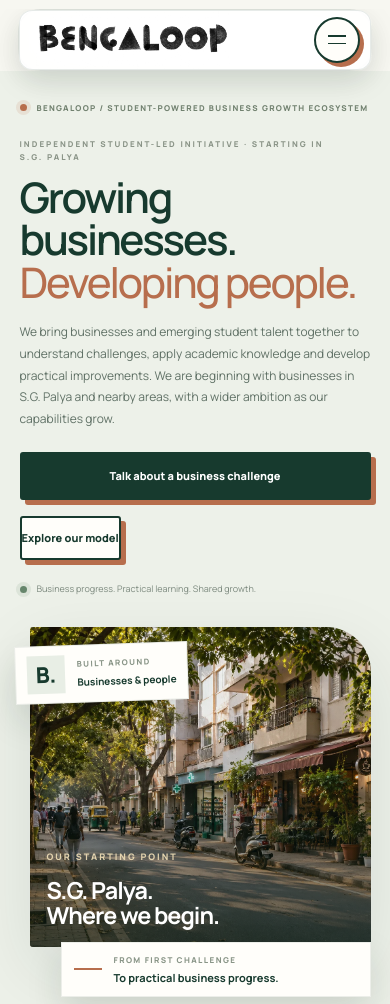
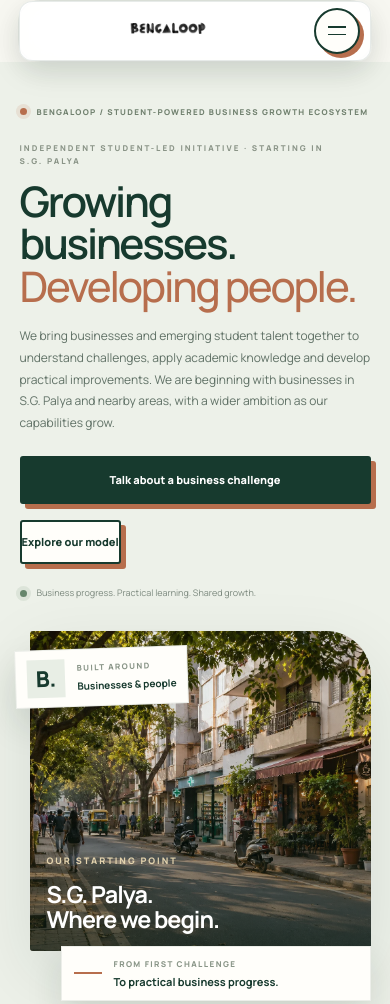
Before and after one commit to SUDDAGUNTEPALYA/sgpalya-website, a plain HTML site: page index.html in a window 390 px wide. Shown: the top 1004 px of the page. Drawn offline with Linux system fonts and the light colour scheme.

Commit message:
Scope floating navigation to homepage body

```diff
--- a/agency.css
+++ b/agency.css
@@ -519,17 +519,17 @@ body.agency-home.nav-open{overflow:visible!important}
 /* Homepage navigation refinement v2:
    Float the bar below the viewport edge, tighten the hero gap, and crop
    the transparent canvas around the approved primary logo without distortion. */
-body.agency-home:not(.experiment-page) .site-header{
+body.homepage .site-header{
   top:14px!important;
   margin:14px auto 0!important;
 }
-body.agency-home:not(.experiment-page) .site-header .brand{
+body.homepage .site-header .brand{
   position:relative;
   flex:1 1 auto;
   min-width:0;
   overflow:hidden;
 }
-body.agency-home:not(.experiment-page) .site-header .brand img{
+body.homepage .site-header .brand img{
   position:absolute;
   left:0;
   top:50%;
@@ -542,20 +542,20 @@ body.agency-home:not(.experiment-page) .site-header .brand img{
   object-position:center;
   transform:translateY(-50%);
 }
-body.agency-home:not(.experiment-page) .agency-hero{
+body.homepage .agency-hero{
   padding-top:clamp(26px,3vw,40px)!important;
 }
 @media(max-width:820px){
-  body.agency-home:not(.experiment-page) .site-header{top:10px!important;margin-top:10px!important}
-  body.agency-home:not(.experiment-page) .site-header .brand img{
+  body.homepage .site-header{top:10px!important;margin-top:10px!important}
+  body.homepage .site-header .brand img{
     width:clamp(190px,38vw,250px)!important;
   }
-  body.agency-home:not(.experiment-page) .agency-hero{padding-top:25px!important}
+  body.homepage .agency-hero{padding-top:25px!important}
 }
 @media(max-width:600px){
-  body.agency-home:not(.experiment-page) .site-header{top:9px!important;margin-top:9px!important}
-  body.agency-home:not(.experiment-page) .site-header .brand img{
+  body.homepage .site-header{top:9px!important;margin-top:9px!important}
+  body.homepage .site-header .brand img{
     width:clamp(175px,52vw,225px)!important;
   }
-  body.agency-home:not(.experiment-page) .agency-hero{padding-top:21px!important}
+  body.homepage .agency-hero{padding-top:21px!important}
 }
```
